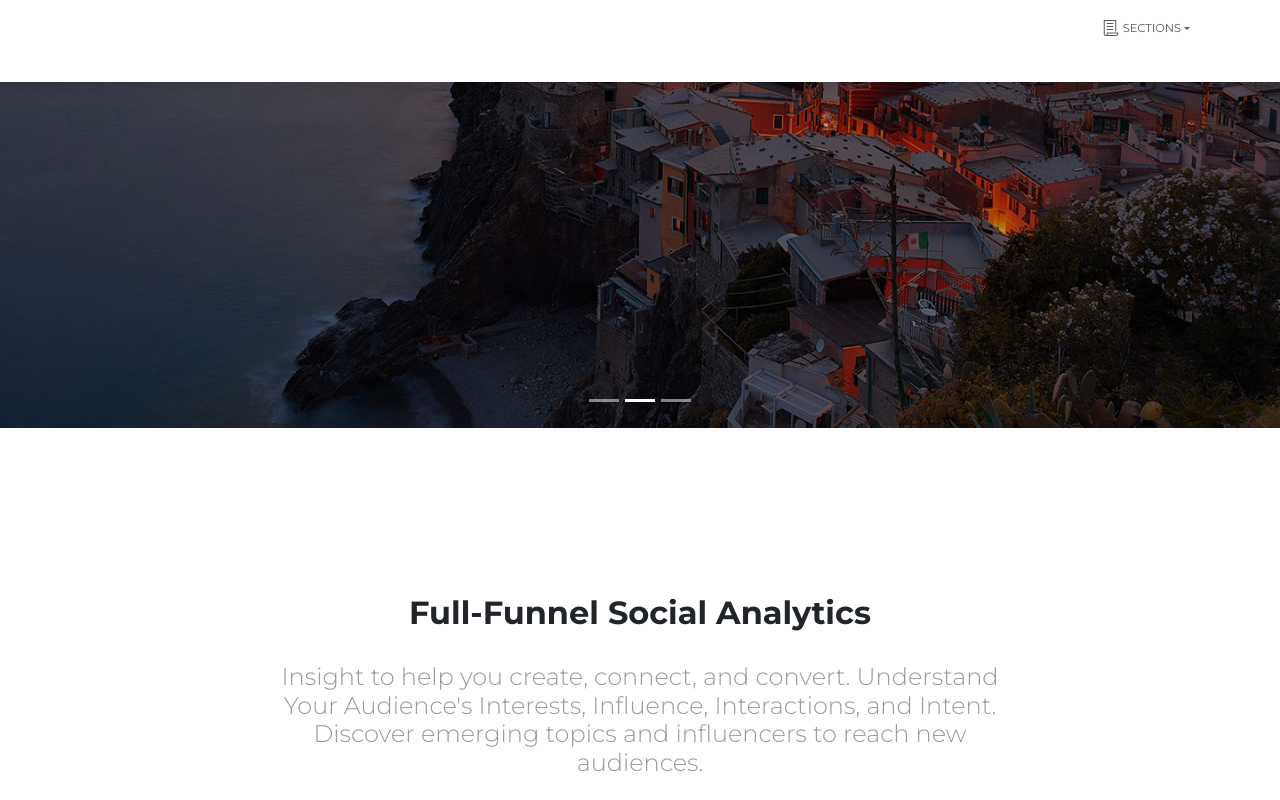
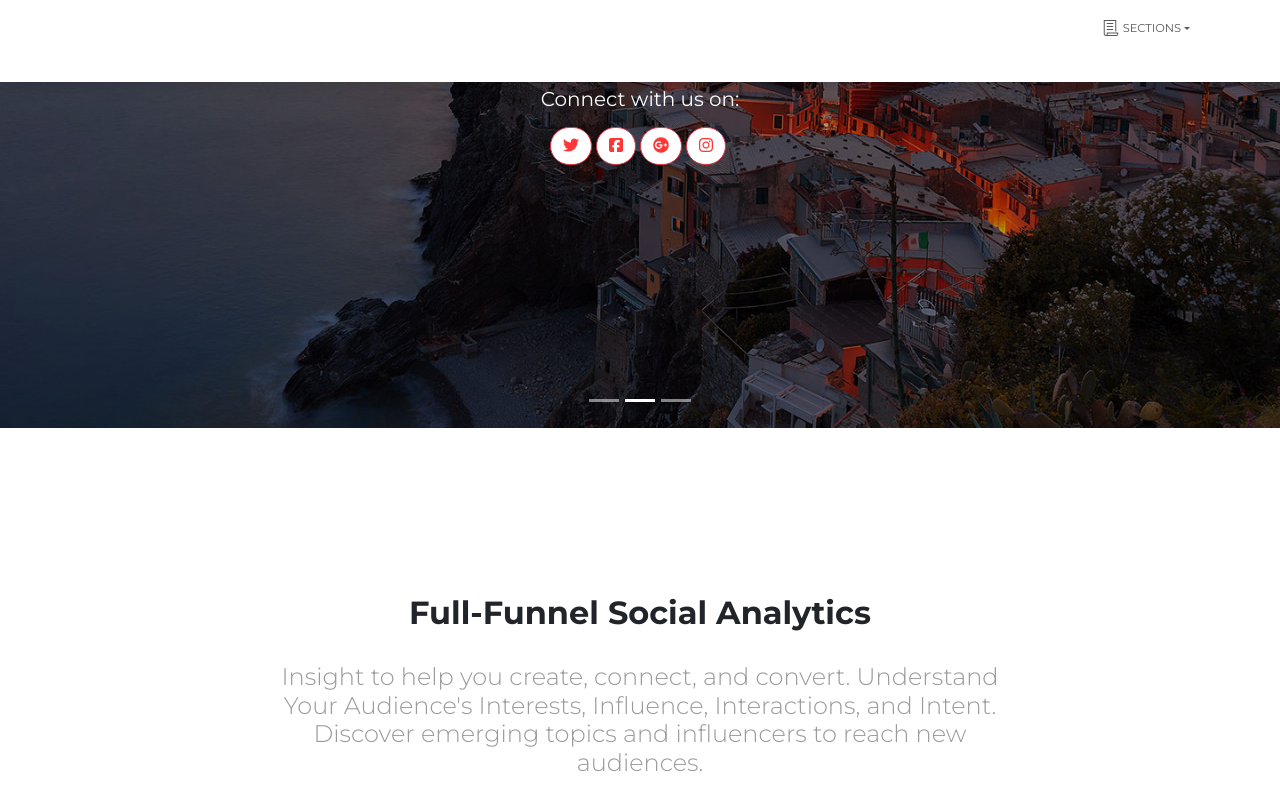
Before and after one commit to meovy/section-header-feature, a React (Create React App) app: page / in a window 1280 px wide. Both pictures are taken after a click on the button 640 px from the left and 3172 px from the top of the page. Shown: the part 2772-3572 px from the top of the page. Built offline with nearby package versions, Linux system fonts and the light colour scheme.

Commit message:
feat: completed

```diff
--- a/src/App.css
+++ b/src/App.css
@@ -91,6 +91,14 @@ margin
 
 .now-ui-icons.tech_watch-time:before {
   content: "\ea62";
+}
+
+.now-ui-icons.files_single-copy-04:before {
+  content: "\ea52";
+}
+
+.now-ui-icons.arrows-1_share-66:before {
+  content: "\ea4c";
 }
 
 .nav-bar-section > .container-fluid > .container {
@@ -570,3 +578,32 @@ h4.description-2 {
 .feature-item-2 .info .description-3 {
   color: #fff;
 }
+
+.video-responsive {
+  overflow: hidden;
+  padding-bottom: 56.25%;
+  position: relative;
+  height: 0;
+}
+
+.video-responsive iframe {
+  left: 0;
+  top: 0;
+  height: 100%;
+  width: 100%;
+  position: absolute;
+}
+
+.buttons .btn-neutral.btn-info {
+  color: #2ca8ff;
+  border: none;
+}
+
+.buttons .btn-neutral,
+.buttons .btn-neutral:hover {
+  background-color: #fff;
+}
+
+.btn-neutral.btn-danger {
+  color: #ff3636;
+}
--- a/src/components/Carousel.js
+++ b/src/components/Carousel.js
@@ -4,7 +4,6 @@ import { Carousel, CarouselItem, CarouselIndicators } from "reactstrap";
 import Header from "./Header/Header";
 
 function CarouselSection({ carousels }) {
-  console.log("CarouselSection", carousels)
   const [activeIndex, setActiveIndex] = React.useState(0);
   const [animating, setAnimating] = React.useState(false);
   const onExiting = () => {
@@ -15,12 +14,14 @@ function CarouselSection({ carousels }) {
   };
   const next = () => {
     if (animating) return;
-    const nextIndex = activeIndex === carousels.length - 1 ? 0 : activeIndex + 1;
+    const nextIndex =
+      activeIndex === carousels.length - 1 ? 0 : activeIndex + 1;
     setActiveIndex(nextIndex);
   };
   const previous = () => {
     if (animating) return;
-    const nextIndex = activeIndex === 0 ? carousels.length - 1 : activeIndex - 1;
+    const nextIndex =
+      activeIndex === 0 ? carousels.length - 1 : activeIndex - 1;
     setActiveIndex(nextIndex);
   };
   const goToIndex = (newIndex) => {
@@ -36,22 +37,25 @@ function CarouselSection({ carousels }) {
             activeIndex={activeIndex}
             onClickHandler={goToIndex}
           />
-          {carousels.map((carousel) => {
-            return (
+          {carousels.map((carousel) => (
             <CarouselItem
               onExiting={onExiting}
               onExited={onExited}
               key={carousel.id}>
               <Header
                 style={carousel.style}
-                  data={{ id: carousel.id, title: carousel.title, description:carousel.description }}
+                data={{
+                  id: carousel.id,
+                  title: carousel.title,
+                  description: carousel.description,
+                  component: carousel.component,
+                  componentPosition: carousel.componentPosition,
+                }}
                 tabs={carousel.tabs}
                 notIcon={carousel.notIcon}
-                  component={carousel.component}
               />
             </CarouselItem>
-            );
-          })}
+          ))}
           <a
             className="carousel-control-prev"
             data-slide="prev"
--- /dev/null
+++ b/src/components/Header/Carousel/Action.js
@@ -0,0 +1,21 @@
+import { Button } from "reactstrap";
+
+export default function Action() {
+  return (
+    <div className="buttons">
+      <Button
+        className="btn-neutral mr-1"
+        href="#readmore"
+        color="info"
+        size="lg">
+        <i className="now-ui-icons files_single-copy-04"></i> Read More..
+      </Button>
+      <Button
+        href="#subscribe"
+        color="info"
+        size="lg">
+        <i className="now-ui-icons arrows-1_share-66"></i> Subscribe
+      </Button>
+    </div>
+  );
+}
--- /dev/null
+++ b/src/components/Header/Carousel/Connect.js
@@ -0,0 +1,27 @@
+import { Button } from "reactstrap";
+
+export default function Connect() {
+  const icons = [
+    "fa-twitter",
+    "fa-facebook-square",
+    "fa-google-plus",
+    "fa-instagram",
+  ];
+
+  return (
+    <>
+      <h5>Connect with us on:</h5>
+      <div className="buttons">
+        {icons.map((icon) => (
+          <Button
+            key={icon}
+            className="btn-icon btn-neutral btn-round mt-2 mr-1"
+            color="danger"
+            href="#twitter">
+            <i className={`fab ${icon}`}></i>
+          </Button>
+        ))}
+      </div>
+    </>
+  );
+}
--- /dev/null
+++ b/src/components/Header/Carousel/Youtube.js
@@ -0,0 +1,14 @@
+export default function Youtube({ embedId }) {
+  return (
+    <div className="video-responsive">
+      <iframe
+        width="100%"
+        height="100%"
+        src={`https://www.youtube.com/embed/${embedId}`}
+        allow="accelerometer; autoplay; clipboard-write; encrypted-media; gyroscope; picture-in-picture"
+        allowFullScreen
+        title="Embedded youtube"
+      />
+    </div>
+  );
+}
--- a/src/components/Header/Header.js
+++ b/src/components/Header/Header.js
@@ -8,13 +8,25 @@ const Header = ({ style, data, tabs, notIcon }) => {
       <div className="header-item page-header">
         <div className={`page-header-image ${style.bgImage}`}></div>
         <TransparentNavBar tabs={tabs} notIcon={notIcon ?? false} />
-        <Container>
-          <Col md={7} className={style.containerClass}>
+        <Container className={data.componentPosition === "left" ? "row" : ""}>
+          {data.componentPosition === "left" && (
+            <Col md={5}>{data.component}</Col>
+          )}
+          <Col
+            md={data.componentPosition === "left" ? 6 : 7}
+            className={style.containerClass}>
             <h1 className="title">{data.title}</h1>
             <h4 className="description">{data.description}</h4>
             <br />
-            {data.component}
           </Col>
+          {["bottom-center", "bottom-left", "bottom-right"].includes(
+            data.componentPosition
+          ) && (
+            <>
+              <br />
+              <div className={style.containerClass}>{data.component}</div>
+            </>
+          )}
         </Container>
       </div>
     </>
--- a/src/components/Header/index.js
+++ b/src/components/Header/index.js
@@ -12,12 +12,12 @@ const Headers = () => {
 
   return (
     <div id="headers" className="headers-section">
-      {list.map(({ id, style, title, description, tabs, isCarousel, carousels, component }) => (
+      {list.map(({ id, style, title, description, tabs, isCarousel, carousels, component, componentPosition }) => (
         <div key={id}>
           {!isCarousel && (
             <Header
               style={style}
-              data={{ id, title, description, component }}
+              data={{ id, title, description, component, componentPosition }}
               tabs={tabs}
             />
           )}
--- a/src/constants/header.js
+++ b/src/constants/header.js
@@ -1,4 +1,7 @@
 import Buttons from "../components/Header/Buttons";
+import Action from "../components/Header/Carousel/Action";
+import Connect from "../components/Header/Carousel/Connect";
+import Youtube from "../components/Header/Carousel/Youtube";
 import FormHeader from "../components/Header/Form";
 
 export const list = [
@@ -11,7 +14,8 @@ export const list = [
   wave-catching. Standing up on what is now called a surfboard is a
   relatively recent innovation developed by the Polynesians.`,
     tabs: ["Home", "About Us", "Contact Us"],
-    component: <Buttons/>
+    component: <Buttons />,
+    componentPosition: "bottom-right",
   },
   {
     id: 2,
@@ -23,7 +27,8 @@ export const list = [
     description: `5,000 capacity venue, holding some of the latest technology lighting with a 24 colour
   laser system Amnesia is one of the islands most legendary clubs.`,
     tabs: ["Home", "About Us", "Products", "Contact Us"],
-    component: <FormHeader />
+    component: <FormHeader />,
+    componentPosition: "bottom-center",
   },
   {
     id: 3,
@@ -39,7 +44,8 @@ export const list = [
         description: `On the Run Tour: Beyoncé and Jay Z is a 2014 concert special which documents the September 12 and 13, 2014, shows of American singers`,
         tabs: ["Home", "About Us", "Contact Us"],
         notIcon: true,
-        component: <div>1</div>
+        component: <Youtube embedId="rmfmdKOLzVI?rel=0&controls=0&showinfo=0" />,
+        componentPosition: "left"
       },
       {
         id: 2,
@@ -51,7 +57,8 @@ export const list = [
         description: `The islands of Malta and Gozo are brilliant for a family holiday, packed with fun places to visit whatever your children’s ages. The islands’ small size means everywhere is within easy reach.`,
         tabs: ["Home", "About Us", "Contact Us"],
         notIcon: true,
-        component: <div>2</div>
+        component: <Connect />,
+        componentPosition: "bottom-center"
       },
       {
         id: 3,
@@ -63,7 +70,8 @@ export const list = [
         description: `According to the National Oceanic and Atmospheric Administration, Ted Scambos, NSIDC lead scientist, puts the potentially record low maximum sea ice extent this year down to low ice extent in the Pacific and a late drop in ice extent in the Barents Sea.`,
         tabs: ["Home", "About Us", "Contact Us"],
         notIcon: true,
-        component: <div>3</div>
+        component: <Action />,
+        componentPosition: "bottom-left"
       },
     ],
   },
--- a/src/index.js
+++ b/src/index.js
@@ -1,17 +1,13 @@
-import React from 'react';
-import ReactDOM from 'react-dom/client';
-import './index.css';
+import React from "react";
+import ReactDOM from "react-dom/client";
+import "./index.css";
 import "bootstrap/dist/css/bootstrap.min.css";
 import "@fortawesome/fontawesome-free/css/all.min.css";
-import App from './App';
-import reportWebVitals from './reportWebVitals';
+import App from "./App";
+import reportWebVitals from "./reportWebVitals";
 
-const root = ReactDOM.createRoot(document.getElementById('root'));
-root.render(
-  <React.StrictMode>
-    <App />
-  </React.StrictMode>
-);
+const root = ReactDOM.createRoot(document.getElementById("root"));
+root.render(<App />);
 
 // If you want to start measuring performance in your app, pass a function
 // to log results (for example: reportWebVitals(console.log))
```
Lines whose indentation alone changed are shown as unchanged.
